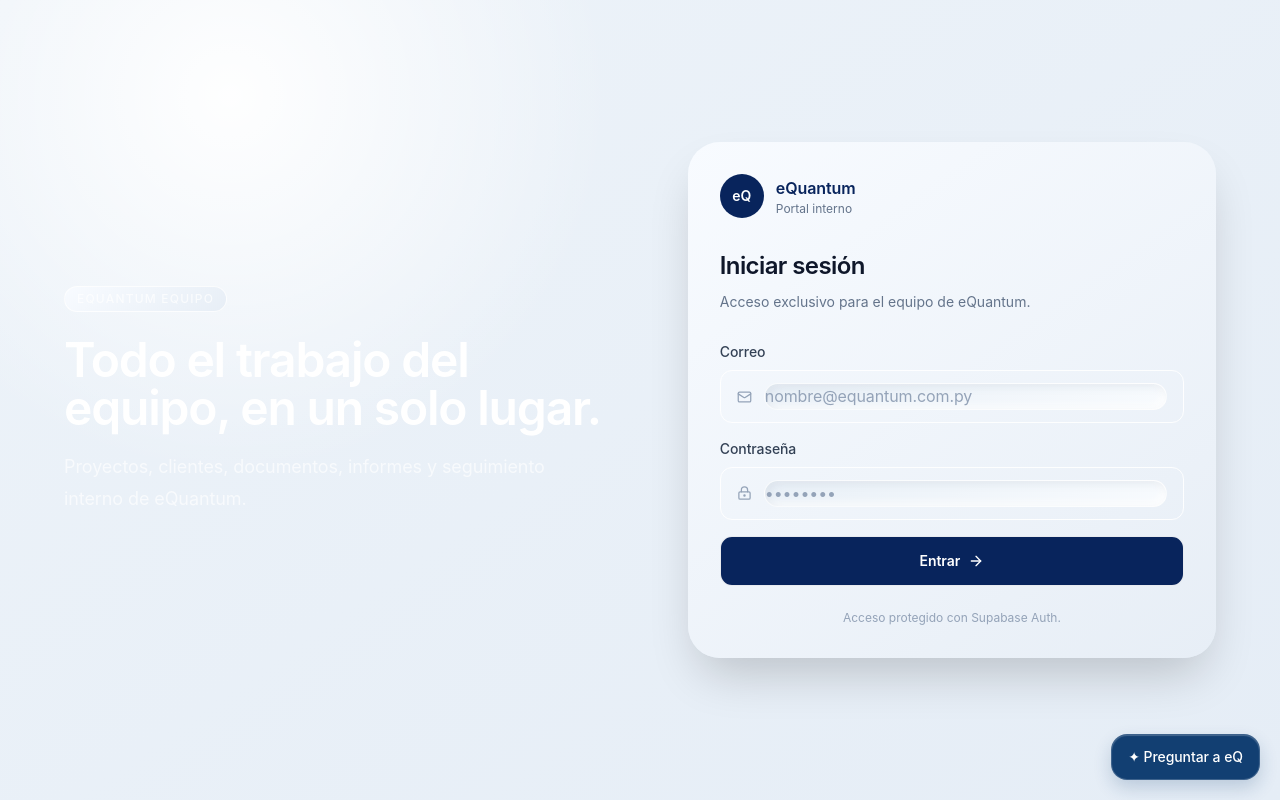
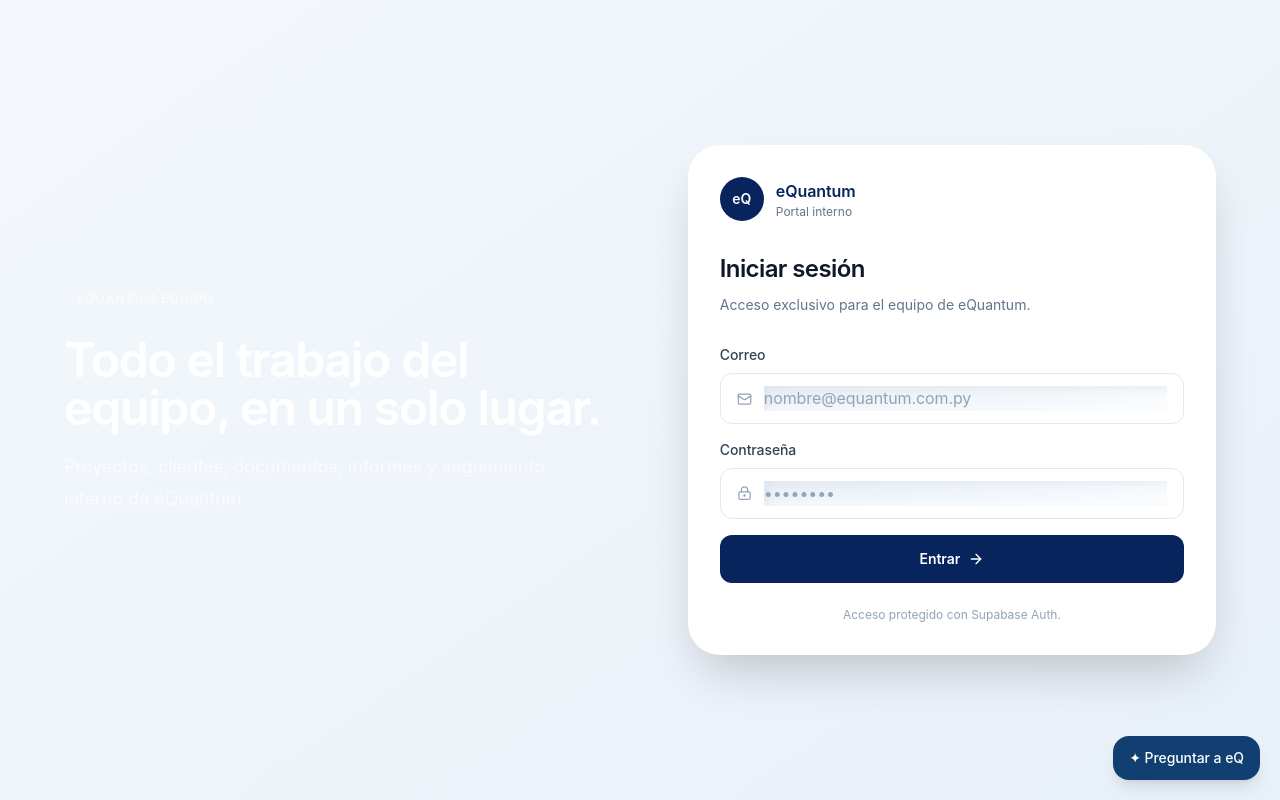
Before and after one commit to equantum-py/equantum-equipo, a Next.js app: page /login in a window 1280 px wide. Built offline with nearby package versions, Linux system fonts and the light colour scheme.

Commit message:
fix: rebuild clay styles without affecting sidebar or login

```diff
--- a/app/globals.css
+++ b/app/globals.css
@@ -62,199 +62,57 @@
 }
 
 
-/* eQuantum Soft Neumorphism + Claymorphism */
+
+/* eQuantum Clay UI — aplicado únicamente al área de trabajo */
 :root{
-  --eq-surface:#eef3f9;
-  --eq-surface-2:#f7faff;
-  --eq-blue:#123f72;
-  --eq-clay-blue:#2f7df4;
-  --eq-shadow-dark:rgba(70,94,125,.16);
-  --eq-shadow-light:rgba(255,255,255,.96);
+  --eq-surface:#edf3f9;
+  --eq-shadow-dark:rgba(70,94,125,.15);
+  --eq-shadow-light:rgba(255,255,255,.95);
 }
-html,body{
-  background:
-    radial-gradient(circle at 14% 4%,rgba(88,153,255,.12),transparent 27%),
-    radial-gradient(circle at 88% 18%,rgba(134,196,255,.10),transparent 25%),
-    linear-gradient(145deg,#f4f8fc 0%,#eaf1f8 100%);
+main{
+  background:linear-gradient(145deg,#f4f8fc,#e8f0f8);
 }
-body{min-height:100vh}
-
-/* Superficies infladas, suaves y táctiles — solo contenido, nunca sidebar */
-main .rounded-2xl,
-main .rounded-xl,
-main .rounded-3xl{
-  border-color:rgba(255,255,255,.76)!important;
-}
-main .bg-white{
-  background:linear-gradient(145deg,rgba(255,255,255,.94),rgba(239,245,251,.92))!important;
-}
-main .shadow-sm,
-main .shadow,
-main .shadow-md{
-  box-shadow:
-    9px 9px 22px var(--eq-shadow-dark),
-    -9px -9px 22px var(--eq-shadow-light)!important;
-}
-main .border{
-  border:1px solid rgba(255,255,255,.82)!important;
-}
-
-/* Inputs hundidos */
-input:not([type="checkbox"]):not([type="radio"]),
-textarea,select,.inputV3{
-  background:linear-gradient(145deg,#e9f0f7,#f8fbfe)!important;
-  border:1px solid rgba(255,255,255,.72)!important;
-  box-shadow:
-    inset 3px 3px 8px rgba(87,108,136,.10),
-    inset -3px -3px 8px rgba(255,255,255,.90)!important;
-  border-radius:16px!important;
-  transition:.2s ease;
-}
-input:focus,textarea:focus,select:focus{
-  box-shadow:
-    inset 2px 2px 6px rgba(87,108,136,.09),
-    inset -2px -2px 6px rgba(255,255,255,.95),
-    0 0 0 3px rgba(47,125,244,.10)!important;
-}
-
-/* Botones: clay suave, sin apariencia plástica exagerada */
-button{
-  transition:transform .16s ease,box-shadow .16s ease,filter .16s ease;
-}
-button:not(:disabled):active{transform:translateY(1px) scale(.985)}
-button.bg-white{
-  box-shadow:
-    5px 5px 12px rgba(70,94,125,.13),
-    -5px -5px 12px rgba(255,255,255,.95)!important;
-}
-button[class*="bg-[#123f72]"],button[class*="bg-[#12365f]"]{
-  border:1px solid rgba(255,255,255,.18)!important;
-  box-shadow:
-    0 8px 18px rgba(18,63,114,.20),
-    inset 0 1px 1px rgba(255,255,255,.22)!important;
-}
-
-/* Panel lateral Gemini */
-.fixed section.bg-white{
-  background:linear-gradient(155deg,#f8fbff,#edf4fb)!important;
-  box-shadow:-18px 0 40px rgba(54,77,108,.16)!important;
-}
-.fixed section.bg-white .bg-\[\#f5f8fb\]{
-  background:linear-gradient(145deg,#edf3f9,#f9fbfe)!important;
-  box-shadow:
-    inset 3px 3px 9px rgba(74,98,129,.09),
-    inset -3px -3px 9px rgba(255,255,255,.92)!important;
-}
-
-/* Sidebar mantiene identidad eQuantum pero gana volumen */
-aside,nav{
-  -webkit-font-smoothing:antialiased;
-}
-aside button,nav button{
-  border-radius:14px;
-}
-
-/* Reduce dureza de divisores */
-.border-b,.border-t{border-color:rgba(112,137,166,.13)!important}
-
-/* Accesibilidad: sin sombras excesivas en pantallas pequeñas */
-@media(max-width:768px){
-  .shadow-sm,.shadow,.shadow-md{
-    box-shadow:5px 5px 14px rgba(70,94,125,.12),-5px -5px 14px rgba(255,255,255,.9)!important;
-  }
-}
-
-
-/* V2: claymorphism visible en las superficies reales del dashboard */
-main{
-  background:
-    radial-gradient(circle at 18% 12%,rgba(255,255,255,.95),transparent 30%),
-    linear-gradient(145deg,#edf3f9,#e5edf6)!important;
-}
-main .bg-white,
-main [class*="bg-white"],
-main [class*="bg-slate-50"]{
-  background:linear-gradient(145deg,#f8fbff,#e7eef6)!important;
-}
-main [class*="rounded-[18px]"],
-main .rounded-2xl,
-main .rounded-xl{
-  border:1px solid rgba(255,255,255,.9)!important;
-}
-main [class*="rounded-[18px]"],
 main .rounded-2xl.bg-white,
 main .rounded-xl.bg-white,
 main .rounded-2xl[class*="bg-slate"],
 main .rounded-xl[class*="bg-slate"]{
-  box-shadow:
-    12px 12px 26px rgba(77,99,126,.15),
-    -10px -10px 24px rgba(255,255,255,.96),
-    inset 1px 1px 0 rgba(255,255,255,.95)!important;
+  background:linear-gradient(145deg,#f8fbff,#e7eef6)!important;
+  border:1px solid rgba(255,255,255,.82)!important;
+  box-shadow:10px 10px 24px var(--eq-shadow-dark),-9px -9px 22px var(--eq-shadow-light)!important;
 }
-main [class*="rounded-[18px]"]:hover,
-main button.rounded-xl:hover{
-  transform:translateY(-2px);
-  box-shadow:
-    14px 14px 28px rgba(77,99,126,.17),
-    -11px -11px 25px rgba(255,255,255,.98)!important;
+main input:not([type="checkbox"]):not([type="radio"]),
+main textarea,
+main select{
+  background:linear-gradient(145deg,#e9f0f7,#f8fbfe)!important;
+  box-shadow:inset 3px 3px 8px rgba(87,108,136,.10),inset -3px -3px 8px rgba(255,255,255,.9)!important;
 }
-main [class*="bg-[#f1f6fb]"]{
-  background:linear-gradient(145deg,#f8fbff,#dfe9f4)!important;
-  box-shadow:6px 6px 14px rgba(77,99,126,.13),-6px -6px 14px #fff!important;
-}
-main [class*="bg-[#08295c]"],
-main [class*="bg-[#123f72]"]{
-  background:linear-gradient(145deg,#195b99,#0b3565)!important;
-  box-shadow:
-    8px 9px 18px rgba(18,63,114,.24),
-    inset 2px 2px 3px rgba(255,255,255,.16),
-    inset -2px -2px 4px rgba(4,30,63,.18)!important;
+main button[class*="bg-[#123f72]"],
+main button[class*="bg-[#12365f]"]{
+  box-shadow:0 8px 18px rgba(18,63,114,.20),inset 0 1px 1px rgba(255,255,255,.20)!important;
 }
 
-
-
-/* Sidebar aislado del sistema clay: navegación limpia y sin bordes */
-aside nav > button,
-aside nav > button:hover,
-aside nav > button:focus,
-aside nav > button:focus-visible,
-aside nav > button:active {
-  appearance:none!important;
-  -webkit-appearance:none!important;
-  border:none!important;
-  outline:none!important;
+/* Sidebar: conservar exactamente la navegación oscura original */
+aside nav button{
+  background:transparent!important;
+  border:0!important;
+  outline:0!important;
   box-shadow:none!important;
   filter:none!important;
   transform:none!important;
 }
-aside nav > button {
-  background:transparent!important;
-  color:rgba(219,234,254,.72)!important;
+aside nav button:hover{
+  background:rgba(255,255,255,.05)!important;
 }
-aside nav > button:hover {
-  background:rgba(255,255,255,.055)!important;
-  color:#fff!important;
-}
-aside nav > button.bg-white\/10 {
-  background:rgba(255,255,255,.11)!important;
-  color:#fff!important;
+aside nav button.bg-white\/10{
+  background:rgba(255,255,255,.10)!important;
 }
 
-/* Hard reset sidebar: fuera del claymorphism */
-aside nav button,
-aside nav button:hover,
-aside nav button:focus,
-aside nav button:focus-visible,
-aside nav button:active{
-  background:transparent!important;
-  border-width:0!important;
-  border-style:none!important;
+/* El perfil y logout tampoco reciben superficies blancas del clay */
+aside > div[class*="bg-white/10"]{
+  background:rgba(255,255,255,.10)!important;
   border-color:transparent!important;
-  outline:none!important;
   box-shadow:none!important;
-  filter:none!important;
-  transform:none!important;
 }
-aside nav button[class~="bg-white/10"]{
-  background:rgba(255,255,255,.10)!important;
+aside > button{
+  box-shadow:none!important;
 }
```
